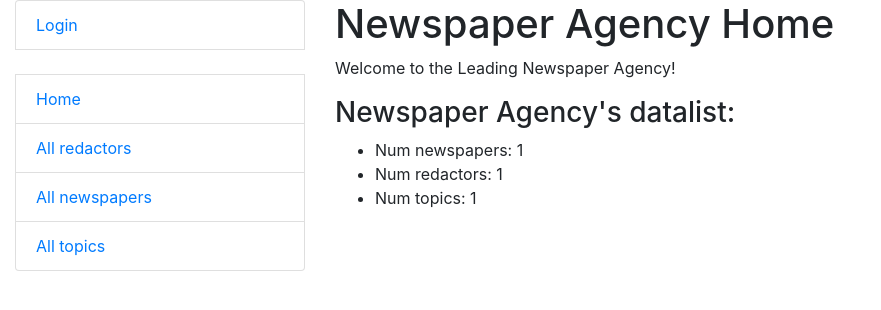
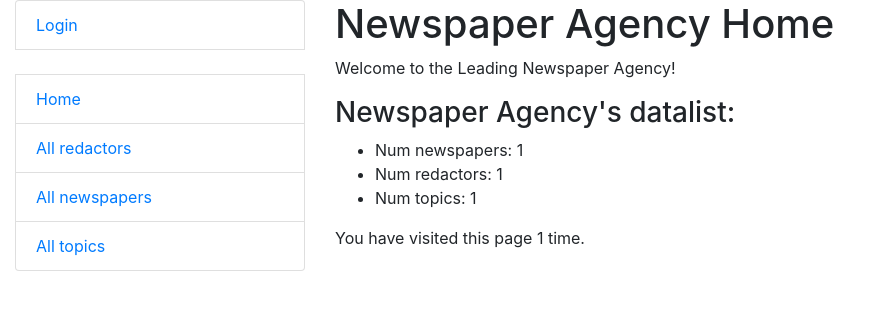
Before and after one commit to MarinaKhrunina/Newspaper-Agency, a Django app: template templates/catalog/index.html in a window 1280 px wide. Shown: the top 310 px of the page, without its empty margins (0-881 px from the left). Run offline with Django 4.2, Linux system fonts and the light colour scheme; the template is opened without the code that fills it: most values are stand-ins (such as "Sample title", 1, 10 or a date in 2020).

Commit message:
Update index.html

```diff
--- a/templates/catalog/index.html
+++ b/templates/catalog/index.html
@@ -13,4 +13,5 @@
       <li>Num redactors: {{ num_redactors }}</li>
       <li>Num topics: {{ num_topics }}</li>
     </ul>
+    <p>You have visited this page {{ num_visits }} time{{ num_visits|pluralize }}.</p>
 {% endblock %}
```
Lines whose indentation alone changed are shown as unchanged.
